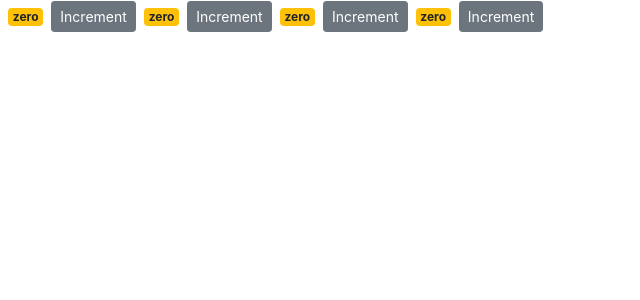
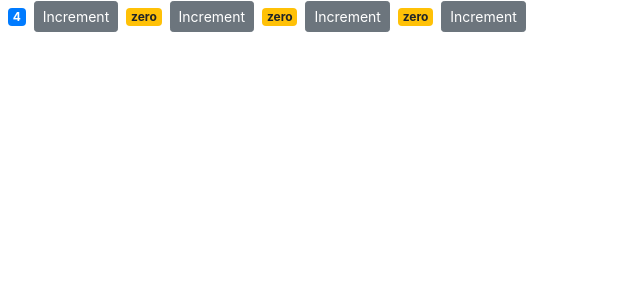
Before and after one commit to PromiseFru/counter-app, a React (Create React App) app: page / in a window 1280 px wide. Shown: the top 300 px of the page, without its empty margins (0-640 px from the left). Built offline with nearby package versions, Linux system fonts and the light colour scheme.

Commit message:
data passed to components

```diff
--- a/src/components/counter.jsx
+++ b/src/components/counter.jsx
@@ -2,7 +2,7 @@
 
 class Counter extends Component {
     state = {
-        count: 0,
+        count: this.props.value,
     };
 
     handleIncrement = () => {
--- a/src/components/counters.jsx
+++ b/src/components/counters.jsx
@@ -4,7 +4,7 @@
 class Counters extends Component {
     state = {
         counters: [
-            {id: 1, value: 0},
+            {id: 1, value: 4},
             {id: 2, value: 0},
             {id: 3, value: 0},
             {id: 4, value: 0}
@@ -13,7 +13,8 @@
 
     render() {
         return (<div>
-            {this.state.counters.map(counter => <Counter key={counter.id} />)}
+            {this.state.counters.map(counter =>
+                <Counter key={counter.id} value={counter.value}/>)}
         </div>);
     }
 }
```
